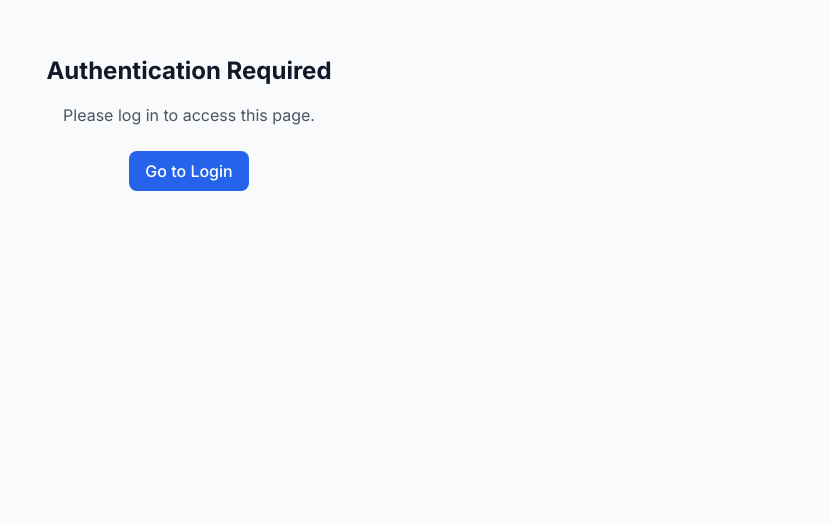
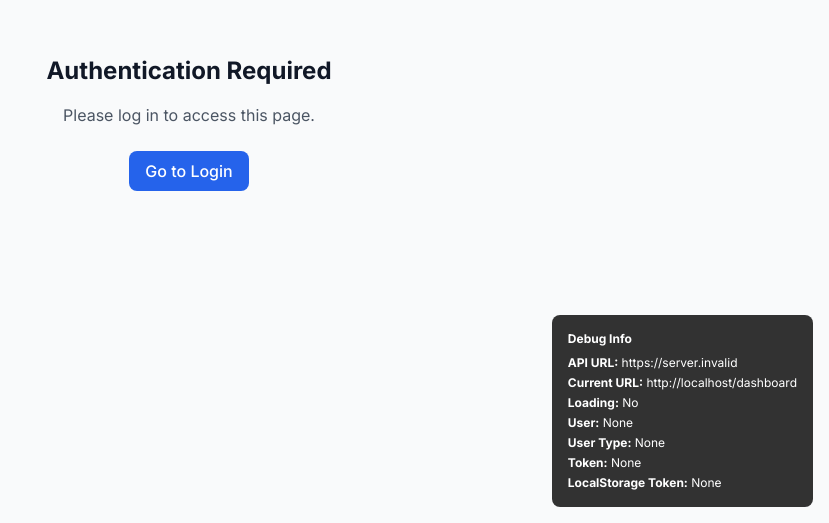
Before and after one commit to ramtunguturi36/videomate-shorts, a React (Vite) app: page /dashboard in a window 1280 px wide. Shown: the part 277-800 px from the top of the page, without its empty margins (451-1280 px from the left). Built offline with nearby package versions, Linux system fonts and the light colour scheme; no server answers.

Commit message:
Fix login redirect issues for deployed version
- Add forced redirect after successful login to ensure proper navigation
- Update CORS configuration to allow deployed frontend domains
- Add debug component to help troubleshoot authentication issues
- Improve error handling for authentication flow

```diff
--- a/src/App.tsx
+++ b/src/App.tsx
@@ -8,6 +8,7 @@ import AuthPage from './components/auth/AuthPage';
 import UserDashboard from './components/dashboard/UserDashboard';
 import AdminDashboard from './components/dashboard/AdminDashboard';
 import ProtectedRoute from './components/ProtectedRoute';
+import DebugInfo from './components/DebugInfo';
 
 const AppRoutes: React.FC = () => {
   const { user, userType, loading } = useAuth();
@@ -68,6 +69,7 @@ const App: React.FC = () => {
         <Router>
           <div className="App">
             <AppRoutes />
+            <DebugInfo />
             <Toaster
               position="top-right"
               toastOptions={{
--- /dev/null
+++ b/src/components/DebugInfo.tsx
@@ -0,0 +1,27 @@
+import React from 'react';
+import { useAuth } from '../contexts/AuthContext';
+
+const DebugInfo: React.FC = () => {
+  const { user, userType, token, loading } = useAuth();
+
+  const apiUrl = import.meta.env.VITE_API_URL;
+  const currentUrl = window.location.href;
+  const localStorageToken = localStorage.getItem('token');
+
+  return (
+    <div className="fixed bottom-4 right-4 bg-black bg-opacity-80 text-white p-4 rounded-lg text-xs max-w-sm">
+      <h3 className="font-bold mb-2">Debug Info</h3>
+      <div className="space-y-1">
+        <div><strong>API URL:</strong> {apiUrl || 'Not set'}</div>
+        <div><strong>Current URL:</strong> {currentUrl}</div>
+        <div><strong>Loading:</strong> {loading ? 'Yes' : 'No'}</div>
+        <div><strong>User:</strong> {user ? user.name || user.email : 'None'}</div>
+        <div><strong>User Type:</strong> {userType || 'None'}</div>
+        <div><strong>Token:</strong> {token ? 'Present' : 'None'}</div>
+        <div><strong>LocalStorage Token:</strong> {localStorageToken ? 'Present' : 'None'}</div>
+      </div>
+    </div>
+  );
+};
+
+export default DebugInfo;
--- a/src/contexts/AuthContext.tsx
+++ b/src/contexts/AuthContext.tsx
@@ -48,6 +48,9 @@ export const AuthProvider: React.FC<AuthProviderProps> = ({ children }) => {
       setToken(response.token);
       setUser(response.user!);
       setUserType('user');
+
+      // Force a page reload to ensure state is properly updated
+      window.location.href = '/dashboard';
     } catch (error: any) {
       setError(error.response?.data?.message || 'Login failed');
       throw error;
@@ -67,6 +70,9 @@ export const AuthProvider: React.FC<AuthProviderProps> = ({ children }) => {
       setToken(response.token);
       setUser(response.admin!);
       setUserType('admin');
+
+      // Force a page reload to ensure state is properly updated
+      window.location.href = '/admin/dashboard';
     } catch (error: any) {
       setError(error.response?.data?.message || 'Admin login failed');
       throw error;
```
Also changed, not shown: 1 other file (tests, documents, lock files or other folders).
